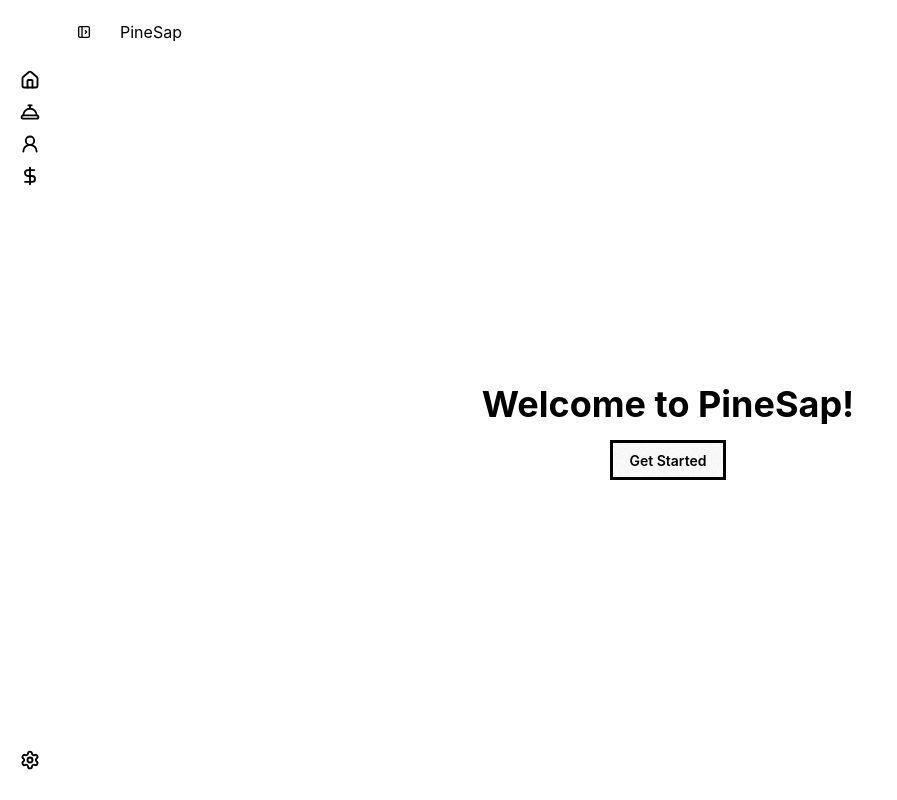
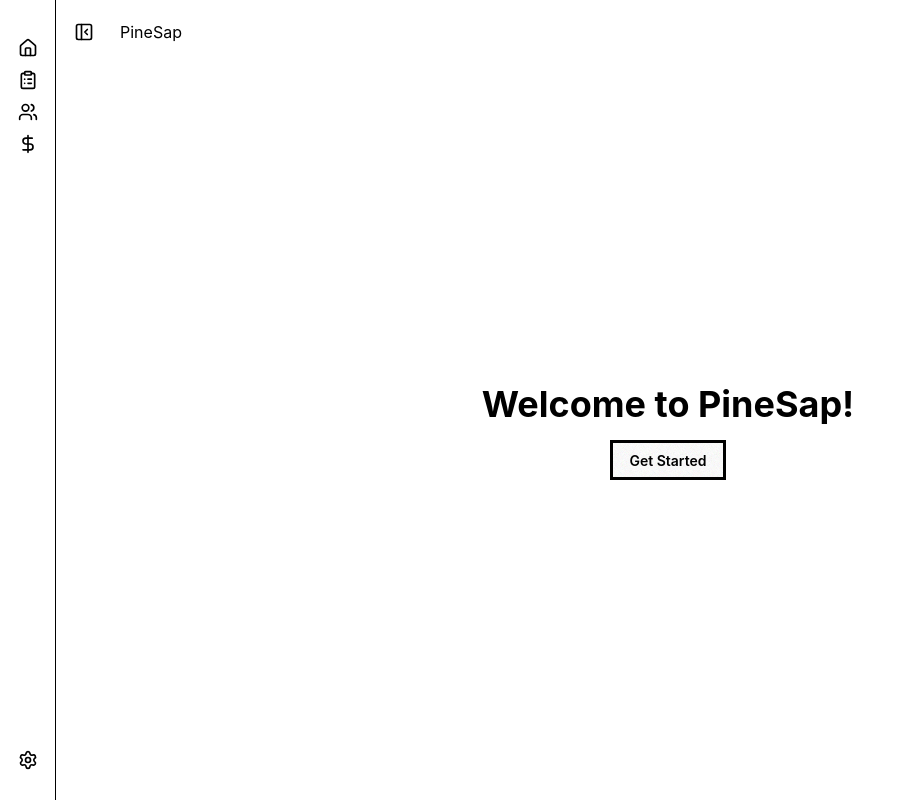
Before and after one commit to CooperW824/PineSap, a Next.js app: page / in a window 1280 px wide. Shown: the whole page, without its empty margins (0-897 px from the left). Built offline with nearby package versions, Linux system fonts and the light colour scheme.

Commit message:
Fixed appearance with older version rollback. Routing and sidebar functionality still intact.

```diff
--- a/app/components/sidebar.tsx
+++ b/app/components/sidebar.tsx
@@ -1,35 +1,15 @@
-"use client";
-
 import Link from "next/link";
-import { usePathname } from "next/navigation";
 import {
-  ConciergeBell,
+  Home,
+  ClipboardList,
+  Users,
   DollarSign,
-  House,
   Settings,
-  UserRound,
 } from "lucide-react";
 
-function isActivePath(pathname: string, href: string) {
-  if (href === "/") {
-    return pathname === "/";
-  }
-
-  return pathname === href || pathname.startsWith(`${href}/`);
-}
-
-function menuItemClass(active: boolean) {
-  return [
-    "is-drawer-close:tooltip is-drawer-close:tooltip-right",
-    "is-drawer-close:justify-center",
-    active ? "text-success" : "",
-  ]
-    .filter(Boolean)
-    .join(" ");
-}
-
 export default function SideBar() {
-  const pathname = usePathname();
+  const itemClasses =
+    "is-drawer-close:tooltip is-drawer-close:tooltip-right is-drawer-close:grid-cols-1 is-drawer-close:justify-items-center is-drawer-close:px-0";
 
   return (
     <div className="drawer-side is-drawer-close:overflow-visible">
@@ -39,16 +19,15 @@ export default function SideBar() {
         className="drawer-overlay"
       ></label>
 
-      <div className="flex h-screen flex-col items-start bg-base-200 is-drawer-close:w-14 is-drawer-open:w-64">
-        <ul className="menu w-full grow pt-16 pb-6">
+      <aside className="flex h-screen flex-col items-start border-r border-base-300 bg-base-200 is-drawer-close:w-14 is-drawer-open:w-64">
+        <ul className="menu w-full grow pt-8">
           <li>
             <Link
               href="/"
-              aria-current={isActivePath(pathname, "/") ? "page" : undefined}
-              className={menuItemClass(isActivePath(pathname, "/"))}
+              className={itemClasses}
               data-tip="Home"
             >
-              <House className="size-5 shrink-0" strokeWidth={2.25} />
+              <Home className="h-5 w-5" />
               <span className="is-drawer-close:hidden">Home</span>
             </Link>
           </li>
@@ -56,11 +35,10 @@ export default function SideBar() {
           <li>
             <Link
               href="/requests"
-              aria-current={isActivePath(pathname, "/requests") ? "page" : undefined}
-              className={menuItemClass(isActivePath(pathname, "/requests"))}
+              className={itemClasses}
               data-tip="Requests"
             >
-              <ConciergeBell className="size-5 shrink-0" strokeWidth={2.25} />
+              <ClipboardList className="h-5 w-5" />
               <span className="is-drawer-close:hidden">Requests</span>
             </Link>
           </li>
@@ -68,11 +46,10 @@ export default function SideBar() {
           <li>
             <Link
               href="/user-management"
-              aria-current={isActivePath(pathname, "/user-management") ? "page" : undefined}
-              className={menuItemClass(isActivePath(pathname, "/user-management"))}
+              className={itemClasses}
               data-tip="User Management"
             >
-              <UserRound className="size-5 shrink-0" strokeWidth={2.25} />
+              <Users className="h-5 w-5" />
               <span className="is-drawer-close:hidden">User Management</span>
             </Link>
           </li>
@@ -80,28 +57,30 @@ export default function SideBar() {
           <li>
             <Link
               href="/budget"
-              aria-current={isActivePath(pathname, "/budget") ? "page" : undefined}
-              className={menuItemClass(isActivePath(pathname, "/budget"))}
+              className={itemClasses}
               data-tip="Budget"
             >
-              <DollarSign className="size-5 shrink-0" strokeWidth={2.25} />
+              <DollarSign className="h-5 w-5" />
               <span className="is-drawer-close:hidden">Budget</span>
             </Link>
           </li>
+        </ul>
 
-          <li className="mt-auto">
+        <div className="w-full pb-4">
+          <ul className="menu w-full">
+            <li>
               <Link
                 href="/admin-panel"
-              aria-current={isActivePath(pathname, "/admin-panel") ? "page" : undefined}
-              className={menuItemClass(isActivePath(pathname, "/admin-panel"))}
+                className={itemClasses}
                 data-tip="Admin Panel"
               >
-              <Settings className="size-5 shrink-0" strokeWidth={2.25} />
+                <Settings className="h-5 w-5" />
                 <span className="is-drawer-close:hidden">Admin Panel</span>
               </Link>
             </li>
           </ul>
         </div>
+      </aside>
     </div>
   );
 }
--- a/app/components/topbar.tsx
+++ b/app/components/topbar.tsx
@@ -1,3 +1,5 @@
+import { PanelLeftClose } from "lucide-react";
+
 export default function TopBar() {
   return (
     <nav className="navbar w-full bg-base-300">
@@ -6,20 +8,7 @@ export default function TopBar() {
         aria-label="open sidebar"
         className="btn btn-square btn-ghost"
       >
-        <svg
-          xmlns="http://www.w3.org/2000/svg"
-          viewBox="0 0 24 24"
-          strokeLinejoin="round"
-          strokeLinecap="round"
-          strokeWidth="2"
-          fill="none"
-          stroke="currentColor"
-          className="my-1.5 inline-block size-4"
-        >
-          <path d="M4 4m0 2a2 2 0 0 1 2 -2h12a2 2 0 0 1 2 2v12a2 2 0 0 1 -2 2h-12a2 2 0 0 1 -2 -2z"></path>
-          <path d="M9 4v16"></path>
-          <path d="M14 10l2 2l-2 2"></path>
-        </svg>
+        <PanelLeftClose className="size-5" strokeWidth={2} />
       </label>
       <div className="px-4">PineSap</div>
     </nav>
```
Lines whose indentation alone changed are shown as unchanged.
